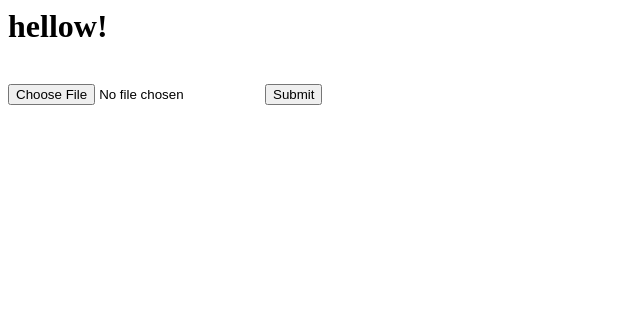
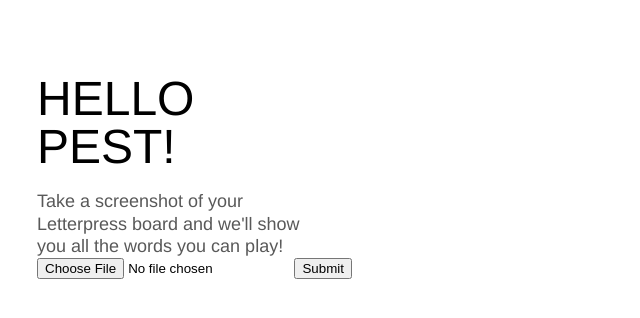
Before and after one commit to boundsj/letterpest, a website: page views/index.html in a window 1280 px wide. Shown: the whole page, without its empty margins (0-640 px from the left). Drawn offline with Linux system fonts and the light colour scheme; files that its build step writes are made by us from their sources.

Commit message:
half way done with main screen

```diff
--- /dev/null
+++ b/public/css/areset.css
@@ -0,0 +1,48 @@
+/* http://meyerweb.com/eric/tools/css/reset/
+   v2.0 | 20110126
+   License: none (public domain)
+*/
+
+html, body, div, span, applet, object, iframe,
+h1, h2, h3, h4, h5, h6, p, blockquote, pre,
+a, abbr, acronym, address, big, cite, code,
+del, dfn, em, img, ins, kbd, q, s, samp,
+small, strike, strong, sub, sup, tt, var,
+b, u, i, center,
+dl, dt, dd, ol, ul, li,
+fieldset, form, label, legend,
+table, caption, tbody, tfoot, thead, tr, th, td,
+article, aside, canvas, details, embed,
+figure, figcaption, footer, header, hgroup,
+menu, nav, output, ruby, section, summary,
+time, mark, audio, video {
+	margin: 0;
+	padding: 0;
+	border: 0;
+	font-size: 100%;
+	font: inherit;
+	vertical-align: baseline;
+}
+/* HTML5 display-role reset for older browsers */
+article, aside, details, figcaption, figure,
+footer, header, hgroup, menu, nav, section {
+	display: block;
+}
+body {
+	line-height: 1;
+}
+ol, ul {
+	list-style: none;
+}
+blockquote, q {
+	quotes: none;
+}
+blockquote:before, blockquote:after,
+q:before, q:after {
+	content: '';
+	content: none;
+}
+table {
+	border-collapse: collapse;
+	border-spacing: 0;
+}
--- a/public/css/main.css
+++ b/public/css/main.css
@@ -1,7 +1,46 @@
-span
-{
-  font-family: sans-serif;
-  font-size: 40px;
-  padding: 0px;
-  margin: 0px;
+body {
+  margin-top: 25px;
+  margin-left: 37px;
+  font-family: 'Helvetica', sans-serif;
 }
+
+.right {
+  float: right;
+}
+
+.left {
+  float: left;
+}
+
+.clear {
+  clear: both;
+}
+
+.title_main {
+  margin-top: 50px;
+  width: 100px;
+  font-size: 48px
+}
+
+.mouse_main {
+  background-image: url('/static/img/mouse_main.png');
+  width: 125px;
+  height: 145px;
+  background-size: 125px 145px;
+  margin-bottom: 20px;
+}
+
+.inst_main {
+  font-size: 18px;
+  color: #595959;
+  line-height: 125%;
+  width: 280px;
+}
+
+//span
+//{
+//  font-family: sans-serif;
+//  font-size: 40px;
+//  padding: 0px;
+//  margin: 0px;
+//}
--- a/views/index.html
+++ b/views/index.html
@@ -2,9 +2,18 @@
 <meta name="apple-mobile-web-app-capable" content="yes">
 <meta name="apple-mobile-web-app-status-bar-style" content="black">
 <meta name="viewport" content="initial-scale=1.0, user-scalable=no">
+
+<link href="/static/css/areset.css" rel="stylesheet" type="text/css">
+<link href="/static/css/main.css" rel="stylesheet" type="text/css">
 </head>
-<h1>hellow!</h1>
-<br />
+
+<div class="title_main left">HELLO PEST!</div>
+<div class="mouse_main right"></div>
+<div class="inst_main clear">
+  Take a screenshot of your Letterpress board and
+  we'll show you all the words you can play!
+</div>
+
 <form method="post" enctype="multipart/form-data" action="/file-upload">
     <input type="file" accept="image/*" capture="camera" name="image_name">
     <input type="submit" name="submit_btn">
```
Also changed, not shown: public/img/mouse_main.png (added).
